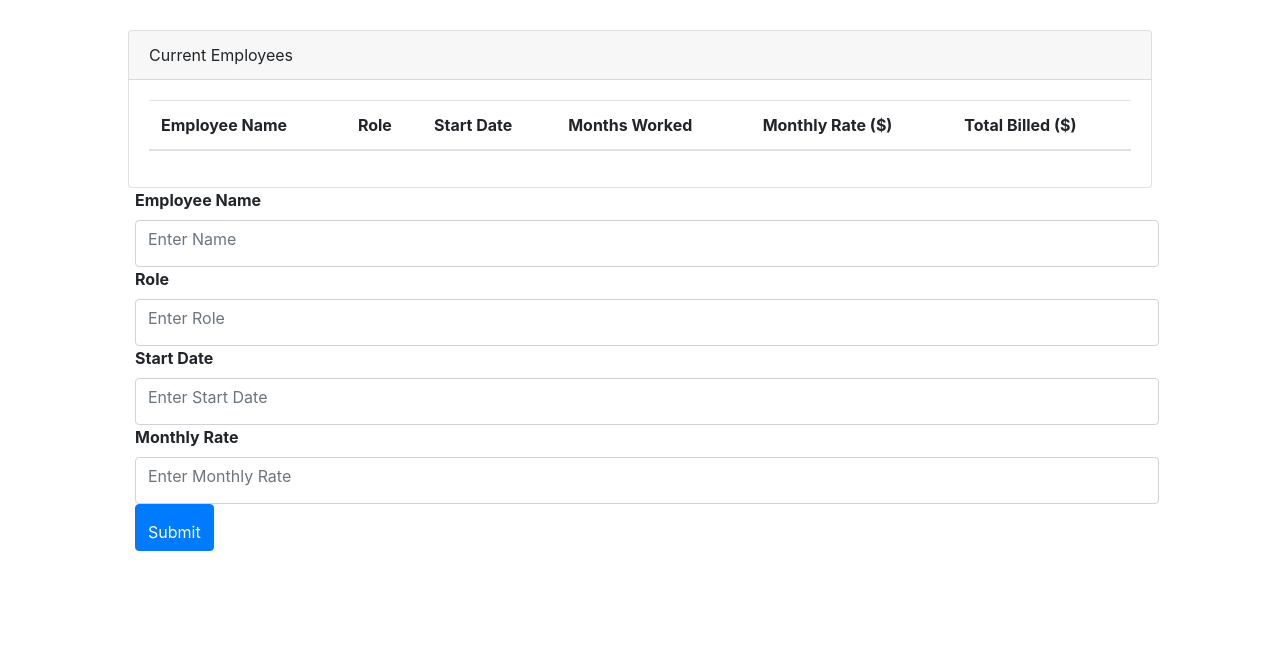
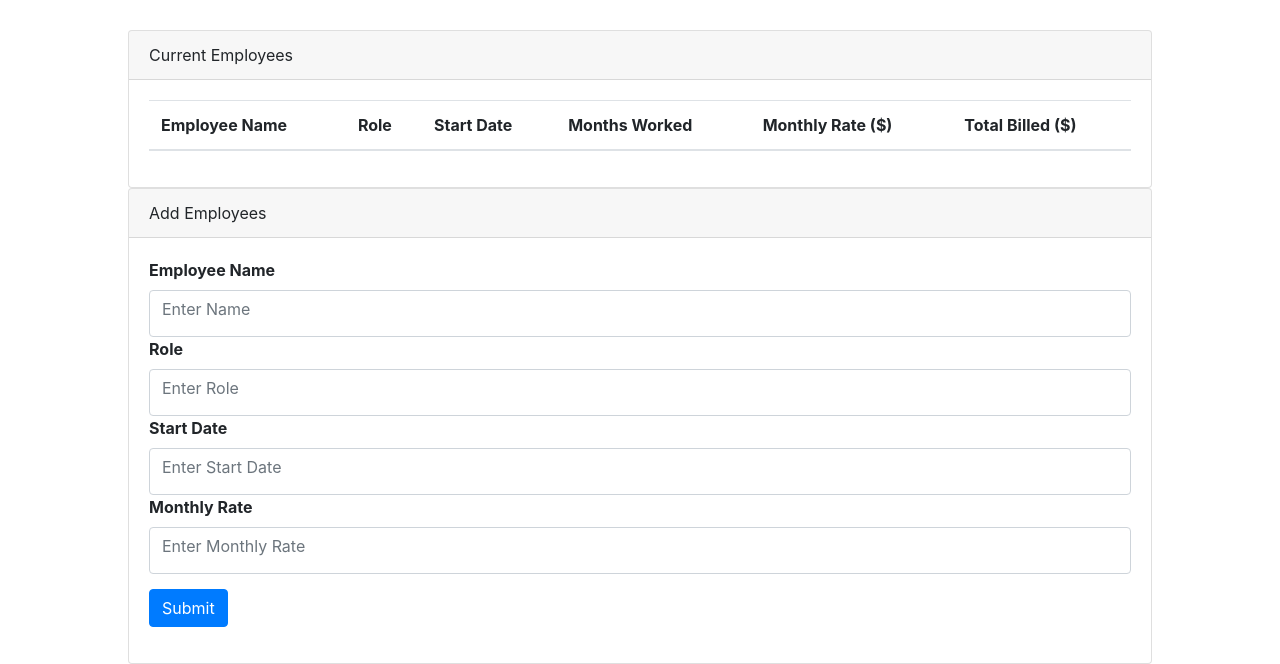
Before and after one commit to jeasleygtr/timesheet-project, a plain HTML site: page index.html in a window 1280 px wide. Shown: the part 227-891 px from the top of the page. Before the commit the page ends 800 px from the top, so only its background shows below. Drawn offline with nearby package versions, Linux system fonts and the light colour scheme.

Commit message:
made changes to form

```diff
--- a/assets/css/style.css
+++ b/assets/css/style.css
@@ -21,16 +21,18 @@
     margin: auto;
 }
 
+/*
 .form-group {
     width: 80%;
     height: 200px;
     margin-left: 135px;
 }
+*/
 
 .form-control {
     padding-bottom: 15px;
 }
 
 .btn-primary {
-    padding-top: 15px;
+    margin-top: 15px;
 }
--- a/index.html
+++ b/index.html
@@ -43,6 +43,11 @@
 
 
     <form>
+            <div class="card">
+                    <div class="card-header">
+                      Add Employees
+                    </div>
+                    <div class="card-body">
                         <div class="form-group">
                                 <label for="employeeName"><b>Employee Name</b></label>
                                 <input type="employeeName" class="form-control" id="exampleInputName" aria-describedby="Name" placeholder="Enter Name">
@@ -52,9 +57,16 @@
                                 <input type="startDate" class="form-control" id="exampleInputStartDate" aria-describedby="Start Date" placeholder="Enter Start Date">
                                 <label for="monthlyRate"><b>Monthly Rate</b></label>
                                 <input type="monthlyRate" class="form-control" id="exampleInputMonthlyRate" aria-describedby="Monthly Rate" placeholder="Enter Monthly Rate">
-
                                 <button type="submit" class="btn btn-primary">Submit</button>
                             </form>
+                        <div>
+                </div>
+
+
+
+
+
+
 
 </body>
 </html>
```
Lines whose indentation alone changed are shown as unchanged.
